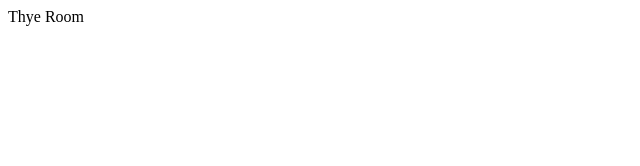
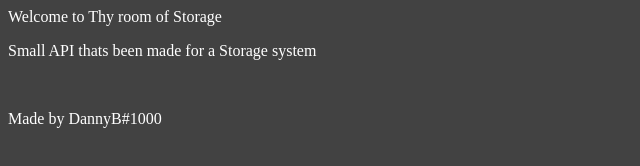
Before and after one commit to DannyB30/API-Test, a website: page Room/index.html in a window 1280 px wide. Shown: the whole page, without its empty margins (0-640 px from the left). Drawn offline with Linux system fonts and the light colour scheme.

Commit message:
smallUpdates

```diff
--- a/Room/index.html
+++ b/Room/index.html
@@ -1,4 +1,15 @@
 <!DOCTYPE html>
+<html>
+
+<head>
+    <link rel="stylesheet" href="styles.css">
+    <title>Storage API</title>
+</head>
+
 <body>
-    Thye Room
+<h>Welcome to Thy room of Storage</h><br>
+<p>Small API thats been made for a Storage system</p><br>
+<p>Made by DannyB#1000</p>
 </body>
+
+</html>
--- /dev/null
+++ b/Room/styles.css
@@ -0,0 +1,4 @@
+body {
+    background-color: rgb(66, 66, 66);
+    color: white;
+}
--- a/Stores.json
+++ b/Stores.json
@@ -1,4 +1,4 @@
 {
-  "WillToLive": 1
+  "WillToLive": 1,
 
 }
```
Also changed, not shown: server.js (+9 -2 lines).
